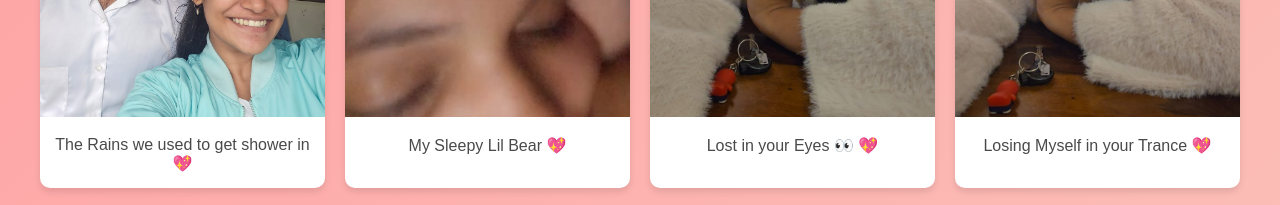
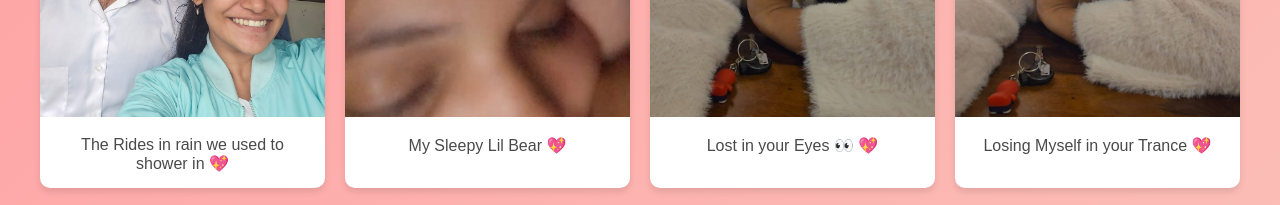
Before and after one commit to KingSpam264/1-month, a plain HTML site: page index.html in a window 1280 px wide. Shown: the part 860-1065 px from the top of the page. Drawn offline with nearby package versions, Linux system fonts and the light colour scheme.

Commit message:
Update index.html

```diff
--- a/index.html
+++ b/index.html
@@ -134,7 +134,7 @@
             </div>
             <div class="media-card">
                 <img src="images and videos\the rain.jpg" alt="Our Memory">
-                <div class="caption">The Rains we used to get shower in 💖</div>
+                <div class="caption">The Rides in rain we used to shower in 💖</div>
             </div>
             <div class="media-card">
                 <img src="images and videos\sleepy bear.jpg" alt="Our Memory">
```
